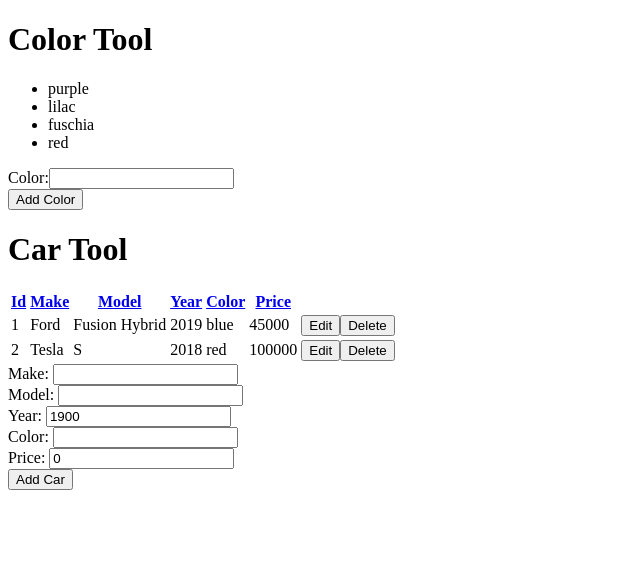
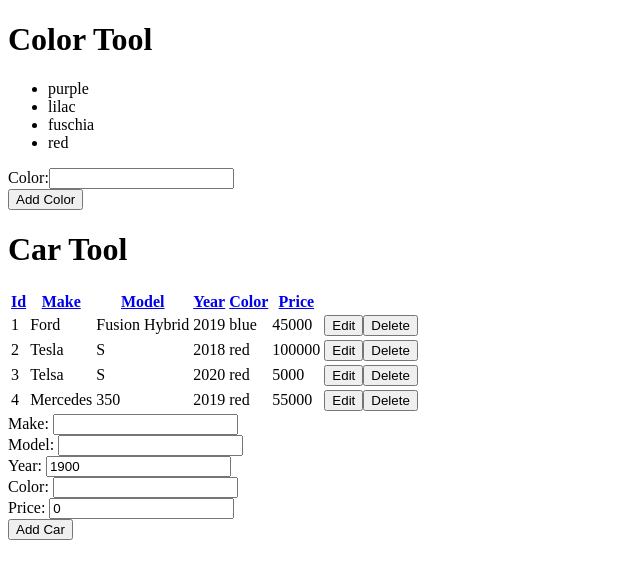
Before and after one commit to t4d-classes/angular_02242020, an Angular app in the folder demo-app/: page / in a window 1280 px wide. Shown: the top 578 px of the page, without its empty margins (0-640 px from the left). Built offline with nearby package versions, Linux system fonts and the light colour scheme; data requests are answered from the project's data file.

Commit message:
add code demos

```diff
--- /dev/null
+++ b/demo-app/db.json
@@ -0,0 +1,36 @@
+{
+  "cars": [
+    {
+      "id": 1,
+      "make": "Ford",
+      "model": "Fusion Hybrid",
+      "year": 2019,
+      "color": "blue",
+      "price": 45000
+    },
+    {
+      "id": 2,
+      "make": "Tesla",
+      "model": "S",
+      "year": 2018,
+      "color": "red",
+      "price": 100000
+    },
+    {
+      "make": "Telsa",
+      "model": "S",
+      "year": 2020,
+      "color": "red",
+      "price": 5000,
+      "id": 3
+    },
+    {
+      "make": "Mercedes",
+      "model": "350",
+      "year": 2019,
+      "color": "red",
+      "price": 55000,
+      "id": 4
+    }
+  ]
+}
--- a/demo-app/src/app/car-tool/car-tool.module.ts
+++ b/demo-app/src/app/car-tool/car-tool.module.ts
@@ -1,6 +1,7 @@
 import { NgModule } from '@angular/core';
 import { CommonModule } from '@angular/common';
 import { ReactiveFormsModule } from '@angular/forms';
+import { HttpClientModule } from '@angular/common/http';
 
 import { SharedModule } from '../shared/shared.module';
 
@@ -11,10 +12,14 @@
 import { CarEditRowComponent } from './components/car-edit-row/car-edit-row.component';
 
 @NgModule({
-  declarations: [CarTableComponent, CarViewRowComponent, CarFormComponent, CarHomeComponent, CarEditRowComponent],
+  declarations: [
+    CarTableComponent, CarViewRowComponent, CarFormComponent,
+    CarHomeComponent, CarEditRowComponent,
+  ],
   imports: [
     CommonModule,
     ReactiveFormsModule,
+    HttpClientModule,
     SharedModule,
   ],
   exports: [CarHomeComponent],
--- a/demo-app/src/app/car-tool/components/car-home/car-home.component.html
+++ b/demo-app/src/app/car-tool/components/car-home/car-home.component.html
@@ -1,6 +1,7 @@
 <app-tool-header headerText="Car Tool"></app-tool-header>
 <app-car-table [cars]=cars [editCarId]="editCarId"
   (editCar)="doEditCar($event)" (deleteCar)="doRemoveCar($event)"
-  (saveCar)="doReplaceCar($event)" (cancelCar)="doCancelCar()">
+  (saveCar)="doReplaceCar($event)" (cancelCar)="doCancelCar()"
+  (sortCars)="doSortCars($event)">
 </app-car-table>
 <app-car-form buttonText="Add Car" (submitCar)="doAppendCar($event)">
--- a/demo-app/src/app/car-tool/components/car-home/car-home.component.ts
+++ b/demo-app/src/app/car-tool/components/car-home/car-home.component.ts
@@ -1,4 +1,4 @@
-import { Component, OnInit } from '@angular/core';
+import { Component, OnInit, DoCheck } from '@angular/core';
 
 import { Car } from '../../models/car';
 import { CarsService } from '../../services/cars.service';
@@ -8,25 +8,47 @@
   templateUrl: './car-home.component.html',
   styleUrls: ['./car-home.component.css']
 })
-export class CarHomeComponent implements OnInit {
+export class CarHomeComponent implements OnInit, DoCheck {
 
   cars: Car[] = [];
 
   editCarId = -1;
 
-  constructor(private carsSvc: CarsService) { }
+  constructor(public carsSvc: CarsService) { }
 
   ngOnInit(): void {
-    this.cars = this.carsSvc.all();
+    this.carsSvc.all().then(cars => {
+      this.cars = cars;
+    });
+  }
+
+  ngDoCheck() {
+    console.log('do check');
+  }
+
+  doSortCars(sortColName: string) {
+    this.carsSvc.setSortColName(sortColName);
+    this.refreshCars();
+  }
+
+
+  refreshCars() {
+    return this.carsSvc.all().then(cars => {
+      this.cars = cars;
+    });
   }
 
   doAppendCar(car: Car) {
-    this.cars = this.carsSvc.append(car).all();
+    this.carsSvc
+      .append(car)
+      .then(() => this.refreshCars());
     this.editCarId = -1;
   }
 
   doRemoveCar(carId: number) {
-    this.cars = this.carsSvc.remove(carId).all();
+    this.carsSvc
+      .remove(carId)
+      .then(() => this.refreshCars());
     this.editCarId = -1;
   }
 
@@ -35,7 +57,9 @@
   }
 
   doReplaceCar(car: Car) {
-    this.cars = this.carsSvc.replace(car).all();
+    this.carsSvc
+      .replace(car)
+      .then(() => this.refreshCars());
     this.editCarId = -1;
   }
 
--- a/demo-app/src/app/car-tool/components/car-table/car-table.component.html
+++ b/demo-app/src/app/car-tool/components/car-table/car-table.component.html
@@ -10,7 +10,7 @@
     </tr>
   </thead>
   <tbody>
-    <ng-container *ngFor="let car of sortedCars">
+    <ng-container *ngFor="let car of cars">
       <tr class="app-car-view-row" *ngIf="car.id !== editCarId"
         [car]="car" (editCar)="editCar.emit($event)" (deleteCar)="deleteCar.emit($event)"></tr>
       <tr class="app-car-edit-row" *ngIf="car.id === editCarId"
--- a/demo-app/src/app/car-tool/components/car-table/car-table.component.ts
+++ b/demo-app/src/app/car-tool/components/car-table/car-table.component.ts
@@ -9,36 +9,14 @@
 })
 export class CarTableComponent implements OnInit {
 
-  sortColName = '';
-
   @Input()
   cars: Car[] = [];
 
   @Input()
   editCarId = -1;
 
-  get sortedCars() {
-    if (this.sortColName.length > 0) {
-
-      return this.cars.concat().sort((a: Car, b: Car) => {
-
-        const aValue = String(a[this.sortColName]).toUpperCase();
-        const bValue = String(b[this.sortColName]).toUpperCase();
-
-        if (aValue < bValue) {
-          return -1;
-        } else if (aValue > bValue) {
-          return 1;
-        } else {
-          return 0;
-        }
-
-      });
-
-    } else {
-      return this.cars;
-    }
-  }
+  @Output()
+  sortCars = new EventEmitter<string>();
 
   @Output()
   editCar = new EventEmitter<number>();
@@ -59,9 +37,7 @@
   }
 
   doSort(colName: string) {
-    this.sortColName = colName;
+    this.sortCars.emit(colName);
   }
 
-
-
 }
--- a/demo-app/src/app/car-tool/services/cars.service.ts
+++ b/demo-app/src/app/car-tool/services/cars.service.ts
@@ -1,4 +1,5 @@
 import { Injectable } from '@angular/core';
+import { HttpClient } from '@angular/common/http';
 
 import { Car } from '../models/car';
 
@@ -7,35 +8,39 @@
 })
 export class CarsService {
 
-  private cars: Car[] = [
-    { id: 1, make: 'Ford', model: 'Fusion Hybrid', year: 2019, color: 'blue', price: 45000 },
-    { id: 2, make: 'Tesla', model: 'S', year: 2018, color: 'red', price: 100000 },
-  ];
+  private sortColName = '';
 
-  constructor() { }
+  constructor(private httpClient: HttpClient) { }
+
+  setSortColName(sortColName: string) {
+    this.sortColName = sortColName;
+  }
 
   all() {
-    return this.cars.concat();
+    if (this.sortColName.length > 0) {
+      return this.httpClient
+        .get<Car[]>('http://localhost:4250/cars?_sort=' + this.sortColName)
+        .toPromise();
+    } else {
+      return this.httpClient
+        .get<Car[]>('http://localhost:4250/cars')
+        .toPromise();
+    }
   }
 
   append(car: Car) {
-    this.cars = this.cars.concat({
-      ...car,
-      id: Math.max(...this.cars.map(c => c.id), 0) + 1,
-    });
-    return this;
+    return this.httpClient.post<Car>('http://localhost:4250/cars', car).toPromise();
   }
 
   replace(car: Car) {
-    const newCars = this.cars.concat();
-    const carIndex = this.cars.findIndex(c => c.id === car.id);
-    newCars[carIndex] = car;
-    this.cars = newCars;
-    return this;
+    return this.httpClient
+      .put<Car>('http://localhost:4250/cars/' + car.id, car)
+      .toPromise();
   }
 
   remove(carId: number) {
-    this.cars = this.cars.filter(c => c.id !== carId);
-    return this;
+    return this.httpClient
+      .delete<void>('http://localhost:4250/cars/' + carId)
+      .toPromise();
   }
 }
```
Also changed, not shown: demo-app/exercises/exercise-5.md (added, +13 -0 lines), demo-app/package.json (+6 -2 lines), demo-app/src/index.html (+71 -0 lines), 2 other files (tests, documents, lock files or other folders).
